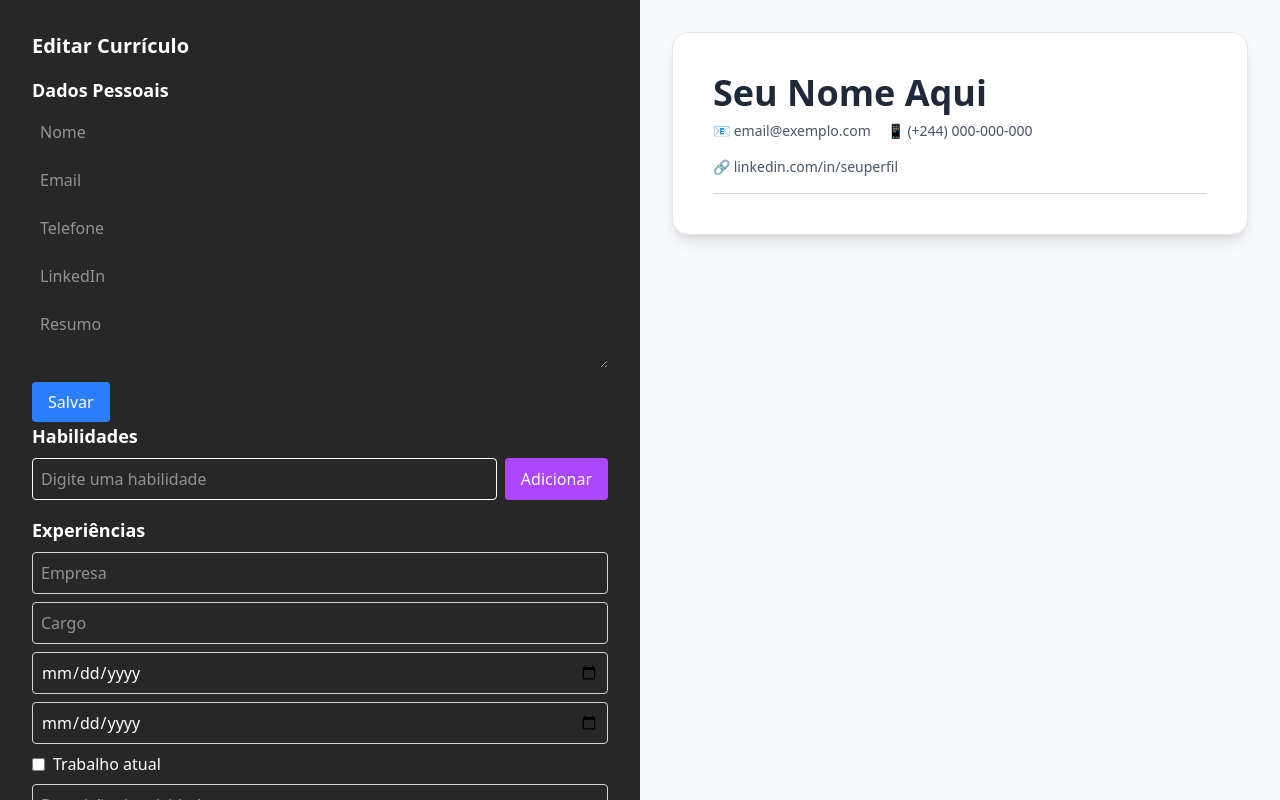
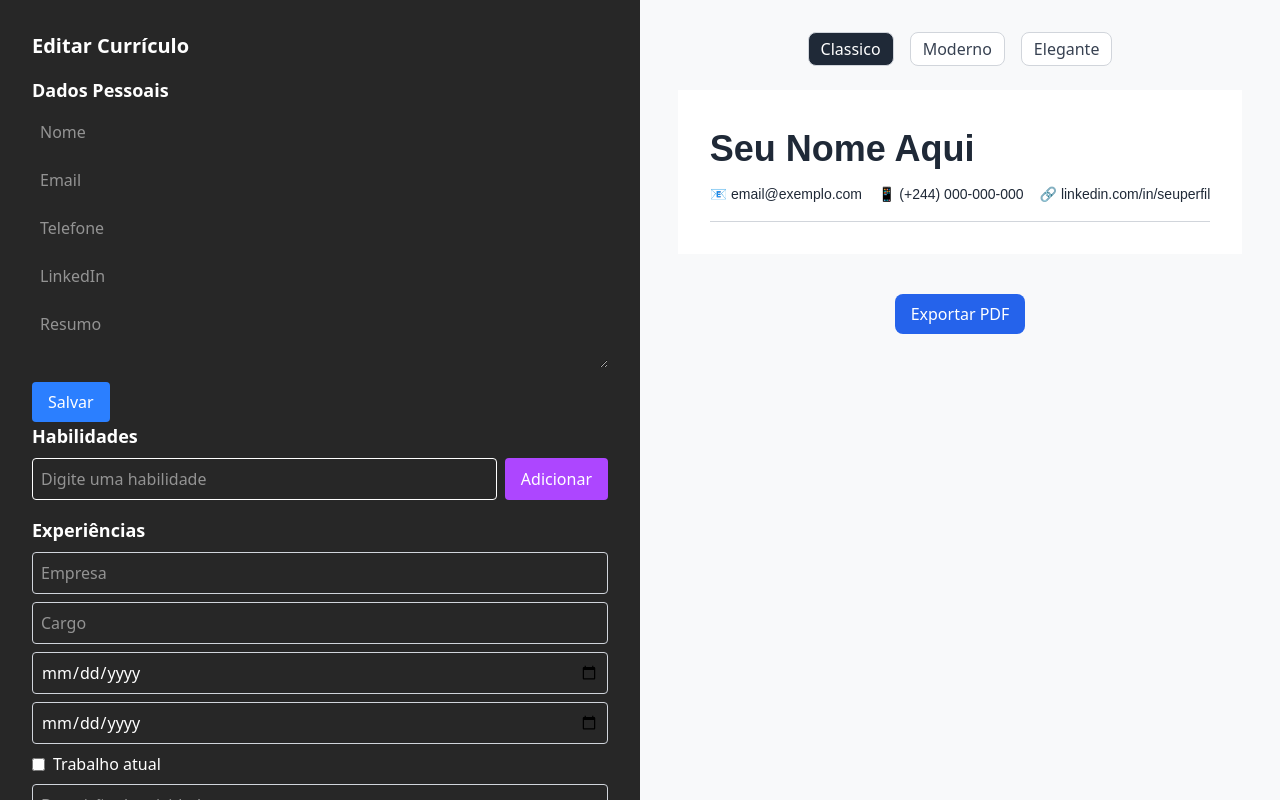
Before and after one commit to RuiGomes111/Gerador-de-CV-Inteligente, a React (Vite) app in the folder gerador_cv/: page / in a window 1280 px wide. Built offline with nearby package versions, Linux system fonts and the light colour scheme.

Commit message:
Implementa exportação de PDF do currículo

```diff
--- /dev/null
+++ b/gerador_cv/src/Components/PDFExporter.tsx
@@ -0,0 +1,68 @@
+import { useCallback } from "react";
+import jsPDF from "jspdf";
+import html2canvas from "html2canvas";
+
+interface PDFExporterProps {
+  elementRef: React.RefObject<HTMLDivElement>;
+  fileName: string;
+}
+
+export default function PDFExporter({ elementRef, fileName }: PDFExporterProps) {
+  const handleExport = useCallback(async () => {
+    if (!elementRef.current) {
+      console.error("Ref inválido.");
+      return;
+    }
+
+    const element = elementRef.current;
+
+    try {
+      const canvas = await html2canvas(element, {
+        scale: 1.5,
+        useCORS: true,
+        backgroundColor: "#ffffff",
+        logging: true,
+      });
+
+      const imgData = canvas.toDataURL("image/png");
+      const pdf = new jsPDF("p", "mm", "a4");
+
+      const pageWidth = pdf.internal.pageSize.getWidth();
+      const pageHeight = pdf.internal.pageSize.getHeight();
+
+      const imgWidth = pageWidth;
+      const imgHeight = (canvas.height * pageWidth) / canvas.width;
+
+      let heightLeft = imgHeight;
+      let y = 0;
+
+      while (heightLeft > 0) {
+        pdf.addImage(imgData, "PNG", 0, y, imgWidth, imgHeight);
+        heightLeft -= pageHeight;
+        y -= pageHeight;
+        if (heightLeft > 0) pdf.addPage();
+      }
+
+      pdf.save(fileName);
+      console.log("PDF exportado com sucesso!");
+    } catch (err) {
+      console.error("Erro ao gerar PDF:", err);
+    }
+  }, [elementRef, fileName]);
+
+  return (
+    <button
+      onClick={handleExport}
+      style={{
+        padding: "0.5rem 1rem",
+        backgroundColor: "#2563eb",
+        color: "#ffffff",
+        borderRadius: "0.5rem",
+        border: "none",
+        cursor: "pointer",
+      }}
+    >
+      Exportar PDF
+    </button>
+  );
+}
--- a/gerador_cv/src/Components/PreviewCV.tsx
+++ b/gerador_cv/src/Components/PreviewCV.tsx
@@ -1,26 +1,84 @@
-import { useContext, useRef } from "react";
+import { useContext, useRef, useState } from "react";
 import { CurriculumContext } from "../context/CurriculumContext";
+import PDFExporter from "./PDFExporter";
+
+const themes = {
+  classico: {
+    bg: "#ffffff",
+    text: "#1f2937",
+    accent: "#1d4ed8",
+    badgeBg: "#bfdbfe",
+    badgeText: "#1e40af",
+    border: "#3b82f6",
+  },
+  moderno: {
+    bg: "#f9fafb",
+    text: "#111827",
+    accent: "#7e22ce",
+    badgeBg: "#e9d5ff",
+    badgeText: "#5b21b6",
+    border: "#8b5cf6",
+  },
+  elegante: {
+    bg: "#fdfcfb",
+    text: "#111827",
+    accent: "#be185d",
+    badgeBg: "#fbcfe8",
+    badgeText: "#9d174d",
+    border: "#db2777",
+  },
+};
 
 export default function CurriculumPreview() {
   const context = useContext(CurriculumContext);
   const printRef = useRef<HTMLDivElement>(null);
+  const [theme, setTheme] = useState<keyof typeof themes>("classico");
 
   if (!context) return null;
   const { state } = context;
+  const currentTheme = themes[theme];
 
   return (
-    <div className="flex flex-col gap-6">
+    <div style={{ display: "flex", flexDirection: "column", gap: "1.5rem" }}>
+
+      <div style={{ display: "flex", justifyContent: "center", gap: "1rem" }}>
+        {Object.keys(themes).map((t) => (
+          <button
+            key={t}
+            onClick={() => setTheme(t as keyof typeof themes)}
+            style={{
+              padding: "0.25rem 0.75rem",
+              borderRadius: "0.5rem",
+              border: "1px solid #d1d5db",
+              fontWeight: 500,
+              backgroundColor: theme === t ? "#1f2937" : "#ffffff",
+              color: theme === t ? "#ffffff" : "#374151",
+              cursor: "pointer",
+            }}
+          >
+            {t.charAt(0).toUpperCase() + t.slice(1)}
+          </button>
+        ))}
+      </div>
+
       {/* Preview do Currículo */}
       <div
         ref={printRef}
-        className="p-10 bg-white shadow-lg rounded-2xl font-sans max-w-3xl mx-auto border border-gray-200"
+        style={{
+          backgroundColor: currentTheme.bg,
+          color: currentTheme.text,
+          padding: "2rem",
+          maxWidth: "768px",
+          margin: "0 auto",
+          fontFamily: "sans-serif",
+        }}
       >
         {/* Cabeçalho */}
-        <div className="flex flex-col border-b border-gray-300 pb-4">
-          <h1 className="text-4xl font-bold text-gray-800">
+        <div style={{ borderBottom: "1px solid #d1d5db", paddingBottom: "1rem" }}>
+          <h1 style={{ fontSize: "2.25rem", fontWeight: "700" }}>
             {state.personal.name || "Seu Nome Aqui"}
           </h1>
-          <div className="mt-2 text-sm text-gray-600 flex flex-wrap gap-4">
+          <div style={{ marginTop: "0.5rem", fontSize: "0.875rem", display: "flex", gap: "1rem", flexWrap: "wrap" }}>
             <span>📧 {state.personal.email || "email@exemplo.com"}</span>
             <span>📱 {state.personal.phone || "(+244) 000-000-000"}</span>
             <span>🔗 {state.personal.linkedin || "linkedin.com/in/seuperfil"}</span>
@@ -29,21 +87,32 @@ export default function CurriculumPreview() {
 
         {/* Resumo */}
         {state.personal.resume && (
-          <section className="mt-6">
-            <h2 className="text-xl font-semibold text-blue-700 mb-2">Resumo Profissional</h2>
-            <p className="text-gray-700 leading-relaxed">{state.personal.resume}</p>
+          <section style={{ marginTop: "1.5rem" }}>
+            <h2 style={{ fontSize: "1.25rem", fontWeight: "600", marginBottom: "0.5rem", color: currentTheme.accent }}>
+              Resumo Profissional
+            </h2>
+            <p style={{ lineHeight: 1.5 }}>{state.personal.resume}</p>
           </section>
         )}
 
         {/* Habilidades */}
         {state.skills.length > 0 && (
-          <section className="mt-8">
-            <h2 className="text-xl font-semibold text-blue-700 mb-3">Habilidades</h2>
-            <ul className="flex flex-wrap gap-3">
+          <section style={{ marginTop: "2rem" }}>
+            <h2 style={{ fontSize: "1.25rem", fontWeight: "600", marginBottom: "0.75rem", color: currentTheme.accent }}>
+              Habilidades
+            </h2>
+            <ul style={{ display: "flex", flexWrap: "wrap", gap: "0.5rem" }}>
               {state.skills.map((skill, i) => (
                 <li
                   key={i}
-                  className="px-4 py-1 bg-blue-100 text-blue-800 rounded-full text-sm font-medium"
+                  style={{
+                    padding: "0.25rem 1rem",
+                    borderRadius: "9999px",
+                    fontSize: "0.875rem",
+                    fontWeight: 500,
+                    backgroundColor: currentTheme.badgeBg,
+                    color: currentTheme.badgeText,
+                  }}
                 >
                   {skill.name}
                 </li>
@@ -54,19 +123,28 @@ export default function CurriculumPreview() {
 
         {/* Experiências */}
         {state.experiences.length > 0 && (
-  <section className="mt-8">
-    <h2 className="text-xl font-semibold text-blue-700 mb-3">Experiências</h2>
+          <section style={{ marginTop: "2rem" }}>
+            <h2 style={{ fontSize: "1.25rem", fontWeight: "600", marginBottom: "0.75rem", color: currentTheme.accent }}>
+              Experiências
+            </h2>
             {state.experiences.map((exp, i) => (
-      <div key={i} className="mb-6 border-l-4 border-blue-500 pl-4">
-        <h3 className="text-lg font-bold text-gray-800">{exp.position}</h3>
-        <p className="text-sm text-gray-600">
+              <div key={i} style={{ borderLeft: `4px solid ${currentTheme.border}`, paddingLeft: "1rem", marginBottom: "1.5rem" }}>
+                <h3 style={{ fontSize: "1.125rem", fontWeight: "700" }}>{exp.position}</h3>
+                <p style={{ fontSize: "0.875rem", color: "#4b5563" }}>
                   {exp.company} | {exp.start} - {exp.end || "Atual"}
                 </p>
-        <p className="text-gray-700 mt-1">{exp.description}</p>
+                <p style={{ marginTop: "0.25rem" }}>{exp.description}</p>
               </div>
             ))}
           </section>
         )}
+      </div>
+
+      <div style={{ display: "flex", justifyContent: "center", marginTop: "1rem" }}>
+        <PDFExporter
+  elementRef={printRef}
+  fileName={`${state.personal.name?.replace(/\s+/g, "_") || "curriculo"}.pdf`}
+/>
 
       </div>
     </div>
```
Lines whose indentation alone changed are shown as unchanged.
